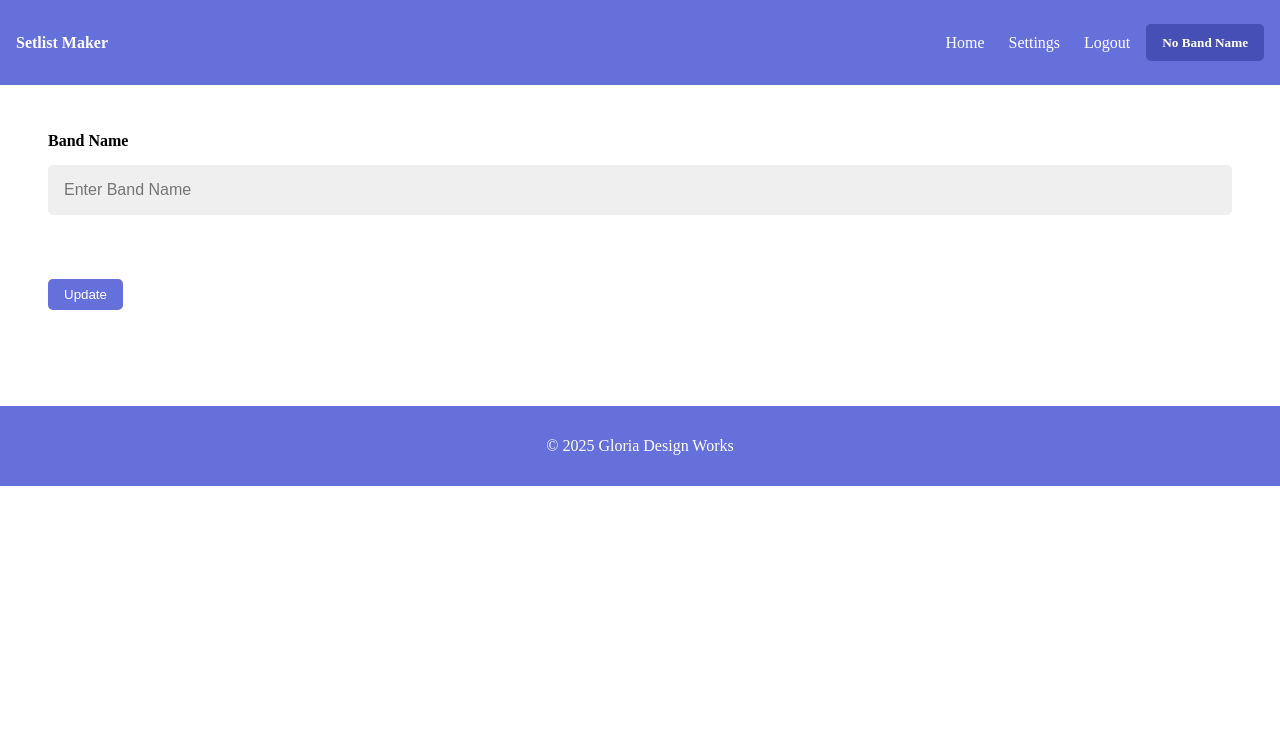
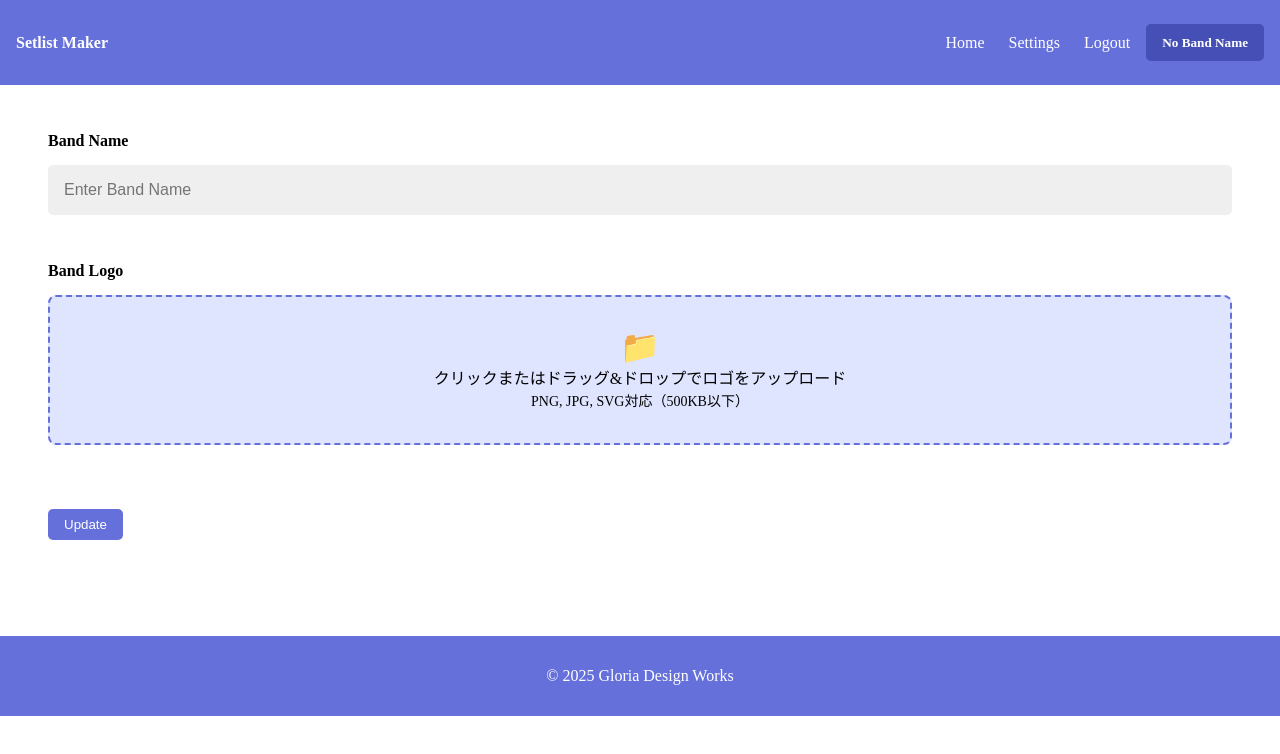
Before and after one commit to GloriaDesignWorksTaki/SetListTool, a Next.js app: page /settings in a window 1280 px wide. Shown: the top 754 px of the page. Built offline with nearby package versions, Linux system fonts and the light colour scheme; no server answers; the database is empty; sample sign-in values are in the browser's storage.

Commit message:
Add Logo Upload Function

```diff
--- /dev/null
+++ b/components/atoms/LogoUpload.tsx
@@ -0,0 +1,118 @@
+'use client'
+
+import React, { useState, useRef, useEffect } from 'react'
+
+interface LogoUploadProps {
+  onLogoUpload: (logoUrl: string) => void
+  currentLogo?: string
+}
+
+export const LogoUpload: React.FC<LogoUploadProps> = ({ onLogoUpload, currentLogo }) => {
+  const [isDragging, setIsDragging] = useState(false)
+  const [previewUrl, setPreviewUrl] = useState<string | null>(currentLogo || null)
+  const fileInputRef = useRef<HTMLInputElement>(null)
+
+  // currentLogoが変更されたときにpreviewUrlを更新
+  useEffect(() => {
+    setPreviewUrl(currentLogo || null)
+  }, [currentLogo])
+
+  const handleFileSelect = (file: File) => {
+    if (file && file.type.startsWith('image/')) {
+      const maxSize = 500 * 1024
+      if (file.size > maxSize) {
+        alert('ファイルサイズが大きすぎます。500KB以下のファイルを選択してください。')
+        return
+      }
+
+      const reader = new FileReader()
+      reader.onload = (e) => {
+        const result = e.target?.result as string
+        setPreviewUrl(result)
+        onLogoUpload(result)
+      }
+      reader.readAsDataURL(file)
+    } else {
+      alert('画像ファイルを選択してください。')
+    }
+  }
+
+  const handleDragOver = (e: React.DragEvent) => {
+    e.preventDefault()
+    setIsDragging(true)
+  }
+
+  const handleDragLeave = (e: React.DragEvent) => {
+    e.preventDefault()
+    setIsDragging(false)
+  }
+
+  const handleDrop = (e: React.DragEvent) => {
+    e.preventDefault()
+    setIsDragging(false)
+
+    const files = e.dataTransfer.files
+    if (files.length > 0) {
+      handleFileSelect(files[0])
+    }
+  }
+
+  const handleFileInputChange = (e: React.ChangeEvent<HTMLInputElement>) => {
+    const files = e.target.files
+    if (files && files.length > 0) {
+      handleFileSelect(files[0])
+    }
+  }
+
+  const handleClick = () => {
+    fileInputRef.current?.click()
+  }
+
+  const handleRemoveLogo = () => {
+    setPreviewUrl(null)
+    onLogoUpload('')
+    // ロゴが削除されたら即座に保存
+    setTimeout(() => {
+      onLogoUpload('')
+    }, 0)
+  }
+
+  return (
+    <div className="logoUpload">
+      <h3>Band Logo</h3>
+      <div
+        className={`logoUploadArea ${isDragging ? 'dragging' : ''} ${previewUrl ? 'hasLogo' : ''}`}
+        onDragOver={handleDragOver}
+        onDragLeave={handleDragLeave}
+        onDrop={handleDrop}
+        onClick={handleClick}
+      >
+        {previewUrl ? (
+          <div className="logoPreview">
+            <img src={previewUrl} alt="Band Logo" />
+          </div>
+        ) : (
+          <div className="logoUploadPlaceholder">
+            <div className="uploadIcon">📁</div>
+            <p>クリックまたはドラッグ&ドロップでロゴをアップロード</p>
+            <p className="uploadHint">PNG, JPG, SVG対応（500KB以下）</p>
+          </div>
+        )}
+      </div>
+      {previewUrl && (
+        <button
+          type="button"
+          className="removeLogoButton submitButton"
+          onClick={handleRemoveLogo}
+        >Remove Logo</button>
+      )}
+      <input
+        ref={fileInputRef}
+        type="file"
+        accept="image/*"
+        onChange={handleFileInputChange}
+        style={{ display: 'none' }}
+      />
+    </div>
+  )
+}
--- a/components/organisms/Settings.tsx
+++ b/components/organisms/Settings.tsx
@@ -5,9 +5,11 @@ import { supabase } from '@/pages/api/supabaseClient'
 import { useRouter } from 'next/router'
 import Head from 'next/head'
 import { useBand } from '@/contexts/BandContext'
+import { LogoUpload } from '@/components/atoms/LogoUpload'
 
 export default function Settings() {
   const [bandName, setBandName] = useState('')
+  const [logoUrl, setLogoUrl] = useState('')
   const [loading, setLoading] = useState(false)
   const router = useRouter()
   const { setBandName: setGlobalBandName } = useBand()
@@ -23,7 +25,7 @@ export default function Settings() {
 
         const { data: band, error } = await supabase
           .from('bands')
-          .select('name')
+          .select('name, logo_url')
           .eq('user_id', user.id)
           .maybeSingle()
 
@@ -39,9 +41,11 @@ export default function Settings() {
 
         if (band) {
           setBandName(band.name || '')
+          setLogoUrl(band.logo_url || '')
         } else {
           // バンドデータが存在しない場合は空文字を設定
           setBandName('')
+          setLogoUrl('')
         }
       } catch (error) {
         console.error('エラーが発生しました:', error)
@@ -76,7 +80,10 @@ export default function Settings() {
       if (existingBand) {
         const { error: updateError } = await supabase
           .from('bands')
-          .update({ name: bandName })
+          .update({
+            name: bandName,
+            logo_url: logoUrl
+          })
           .eq('id', existingBand.id)
 
         if (updateError) {
@@ -92,7 +99,8 @@ export default function Settings() {
           .insert([
             {
               user_id: user.id,
-              name: bandName
+              name: bandName,
+              logo_url: logoUrl
             }
           ])
 
@@ -133,6 +141,18 @@ export default function Settings() {
             />
           </div>
           <div className="block">
+            <LogoUpload
+              onLogoUpload={(url) => {
+                setLogoUrl(url)
+                // ロゴがアップロードされたら即座に保存
+                if (url) {
+                  handleUpdateBandName()
+                }
+              }}
+              currentLogo={logoUrl}
+            />
+          </div>
+          <div className="block">
             <button
               onClick={handleUpdateBandName}
               disabled={loading}
--- a/styles/global.css
+++ b/styles/global.css
@@ -319,6 +319,63 @@ section .wrapper {
   opacity: 0;
 }
 
+/* Logo Upload */
+.logoUpload {
+  margin-bottom: 2rem;
+}
+.logoUpload h3 {
+  margin-bottom: 1rem;
+  color: var(--text-color);
+}
+.logoUploadArea {
+  border: 2px dashed var(--primary-color);
+  border-radius: 8px;
+  padding: 2rem;
+  text-align: center;
+  cursor: pointer;
+  transition: all 0.3s ease;
+  background-color: var(--primary-pale);
+  min-height: 150px;
+  display: flex;
+  align-items: center;
+  justify-content: center;
+}
+.logoUploadArea:hover {
+  border-color: var(--primary-dark);
+  background-color: var(--white-color);
+}
+.logoUploadArea.dragging {
+  border-color: var(--accent-color);
+  background-color: var(--accent-color);
+  color: var(--white-color);
+}
+.logoUploadArea.hasLogo {
+  border-style: solid;
+  background-color: var(--white-color);
+}
+.logoPreview {
+  position: relative;
+  display: inline-block;
+}
+.logoPreview img {
+  max-width: 100px;
+  max-height: 100px;
+  object-fit: contain;
+  border-radius: 4px;
+}
+.logoUploadPlaceholder {
+  color: var(--text-color);
+}
+.uploadIcon {
+  font-size: 2rem;
+  margin-bottom: 0.5rem;
+}
+.uploadHint {
+  font-size: 0.875rem;
+  color: var(--text-muted);
+  margin-top: 0.5rem;
+}
+
 /* Header */
 header {
   padding: 1.5rem 1rem;
--- /dev/null
+++ b/types/index.ts
@@ -0,0 +1,6 @@
+export type SetlistItem = {
+  id: string;
+  type: 'song' | 'mc';
+  content: string;
+  order: number;
+};
```
Also changed, not shown: components/organisms/SetlistTool.tsx (+74 -7 lines).
